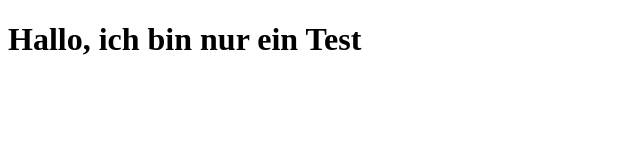
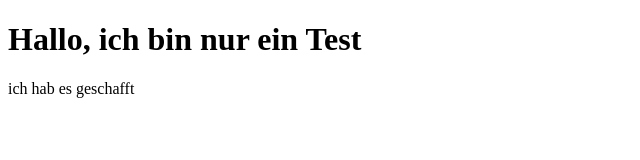
Before and after one commit to AdBeNano/coursera_htmlcssjs, a plain HTML site: page couserea/test.html in a window 1280 px wide. Shown: the whole page, without its empty margins (0-640 px from the left). Drawn offline with Linux system fonts and the light colour scheme.

Commit message:
Update test.html

```diff
--- a/couserea/test.html
+++ b/couserea/test.html
@@ -3,5 +3,6 @@
 <title>mein Test</title>
 <body>
   <h1>Hallo, ich bin nur ein Test</h1>
+  <p>ich hab es geschafft</p>
 </body>
 </html>
```
